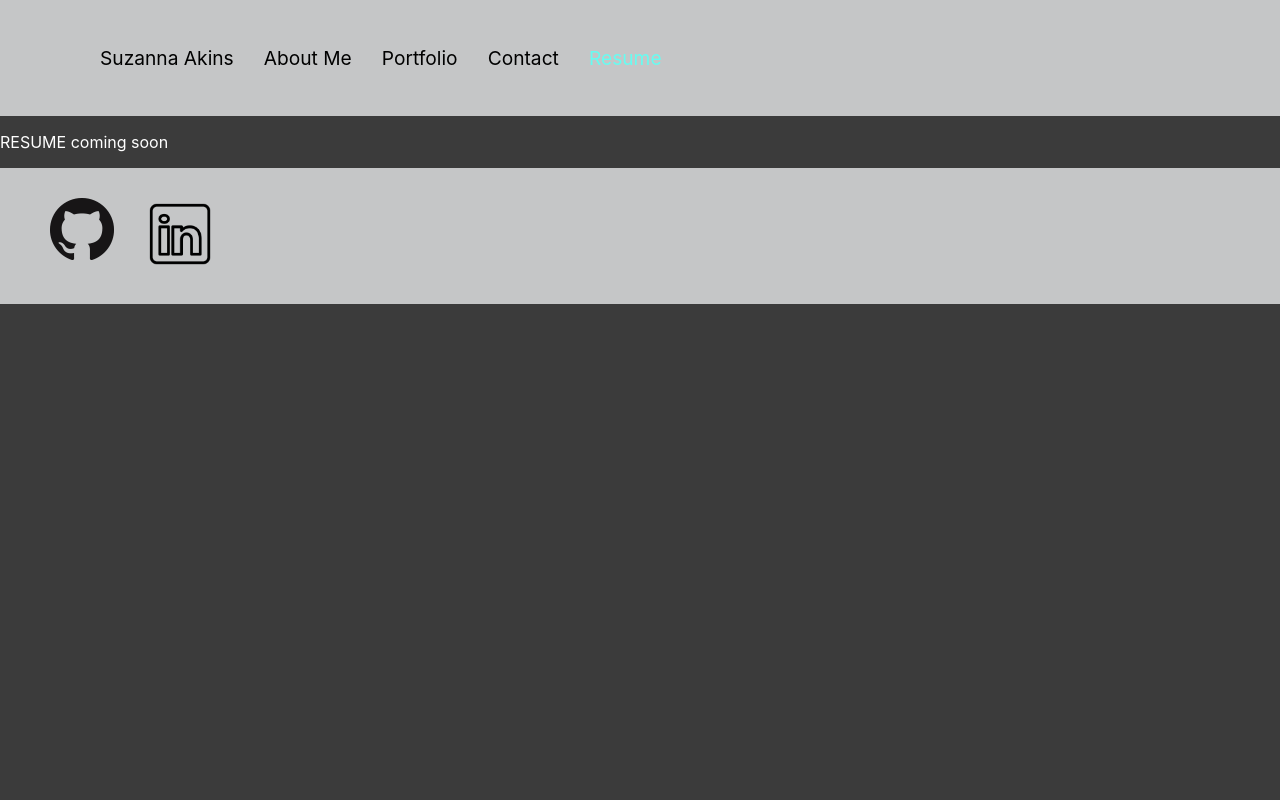
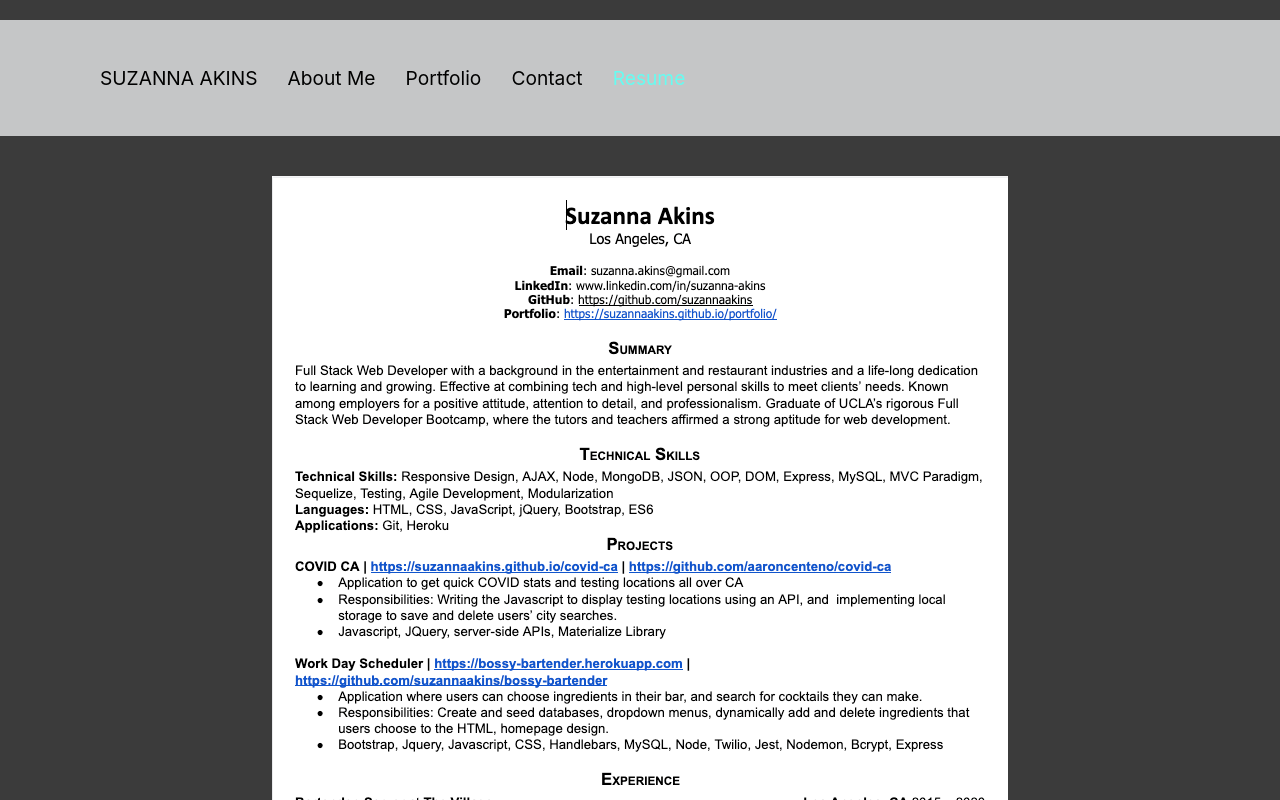
Before and after one commit to suzannaakins/react-portfolio, a React (Create React App) app: page / in a window 1280 px wide. Both pictures are taken after a click on the item "Resume". Shown: the top 800 px of the page. Built offline with nearby package versions, Linux system fonts and the light colour scheme.

Commit message:
styling, colors, etc

```diff
--- a/src/App.js
+++ b/src/App.js
@@ -9,7 +9,7 @@ import Resume from './components/Resume'
 function App() {
   const [sections] = useState([
     {
-      name: 'Suzanna Akins',
+      name: 'SUZANNA AKINS',
       component: <About />
     },
     {
--- a/src/components/Contact/index.css
+++ b/src/components/Contact/index.css
@@ -8,3 +8,17 @@ button {
     border-color: #45A29E;
     background-color: #66FCF1;
 }
+
+div {
+    padding-top: 10px;
+    padding-bottom: 10px;
+}
+
+label {
+    padding-right: 10px;
+}
+
+textarea {
+    padding-top: 10px;
+    margin-top: 10px;
+}
--- a/src/components/Contact/index.js
+++ b/src/components/Contact/index.js
@@ -47,6 +47,7 @@ function Contact() {
                 </div>
                 <div>
                     <label htmlFor="message">Message:</label>
+                    <br/>
                     <textarea rows="5" defaultValue={message} onBlur={handleChange} name="message" />
                 </div>
 
--- a/src/components/Header/index.js
+++ b/src/components/Header/index.js
@@ -1,10 +1,11 @@
 import React from 'react';
 import Nav from '../Nav';
+import About from '../About'
 
 function Header(props) {
-
     return (
         <header>
+            {/* <h1>SUZANNA AKINS</h1> */}
             <Nav
                 sections={props.sections}
                 currentSection={props.currentSection}
--- a/src/components/Portfolio/index.css
+++ b/src/components/Portfolio/index.css
@@ -2,6 +2,7 @@ h1 {
     margin-left: 30px;
 }
 
-h1:hover {
-    color: #45A29E;
+
+h1 {
+    color: #C5C6C7;
 }
--- a/src/components/Project/index.css
+++ b/src/components/Project/index.css
@@ -3,14 +3,14 @@ img {
 }
 
 a {
-    color: white;
+    color: #66FCF1;
     text-decoration: none;
 }
 
 a:hover {
-    color: #66FCF1;
+    color: #45A29E;
 }
 
-h2:hover {
-        color: #45A29E;
+h2 {
+    color: #25d8cc;
 }
--- /dev/null
+++ b/src/components/Resume/index.css
@@ -0,0 +1,5 @@
+div {
+    justify-content: center;
+    margin: 0 auto;
+    text-align: center;
+}
--- a/src/components/Resume/index.js
+++ b/src/components/Resume/index.js
@@ -1,11 +1,14 @@
 import React from 'react';
+import resume from './resume.png'
+import './index.css'
 
 function Resume() {
     return (
         <div>
-            <p>
-            RESUME coming soon
-            </p>
+            <img
+                src={resume}
+                alt="Suzanna's Resume"
+            />
         </div>
 
     )
--- a/src/index.css
+++ b/src/index.css
@@ -4,7 +4,7 @@ body {
     'Ubuntu', 'Cantarell', 'Fira Sans', 'Droid Sans', 'Helvetica Neue',
     sans-serif;
     background-color: rgb(59, 59, 59);
-    color: white;
+    color: #C5C6C7;
 }
 
 nav a {
```
Also changed, not shown: src/components/Resume/resume.png (added), 1 other file (tests, documents, lock files or other folders).
